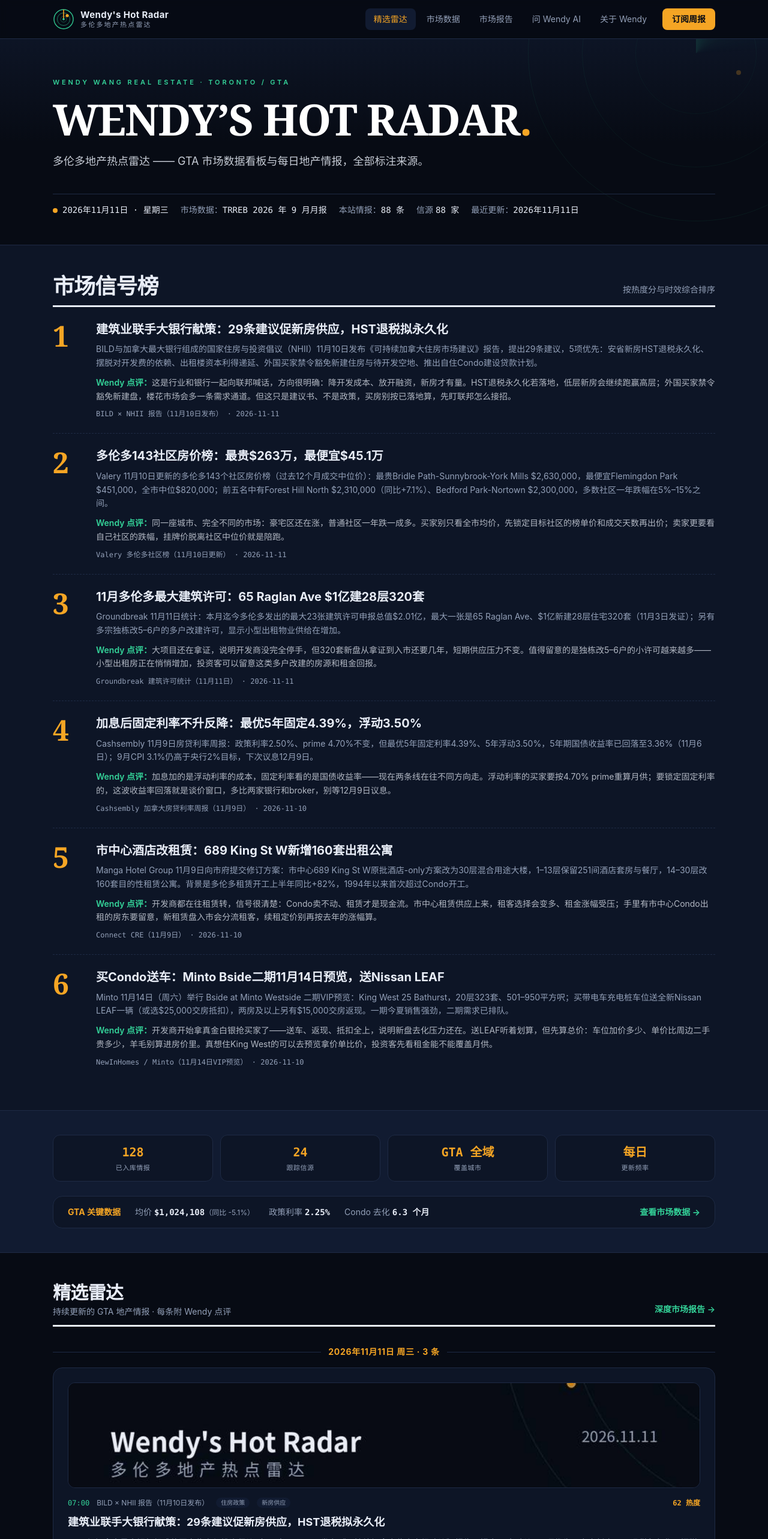
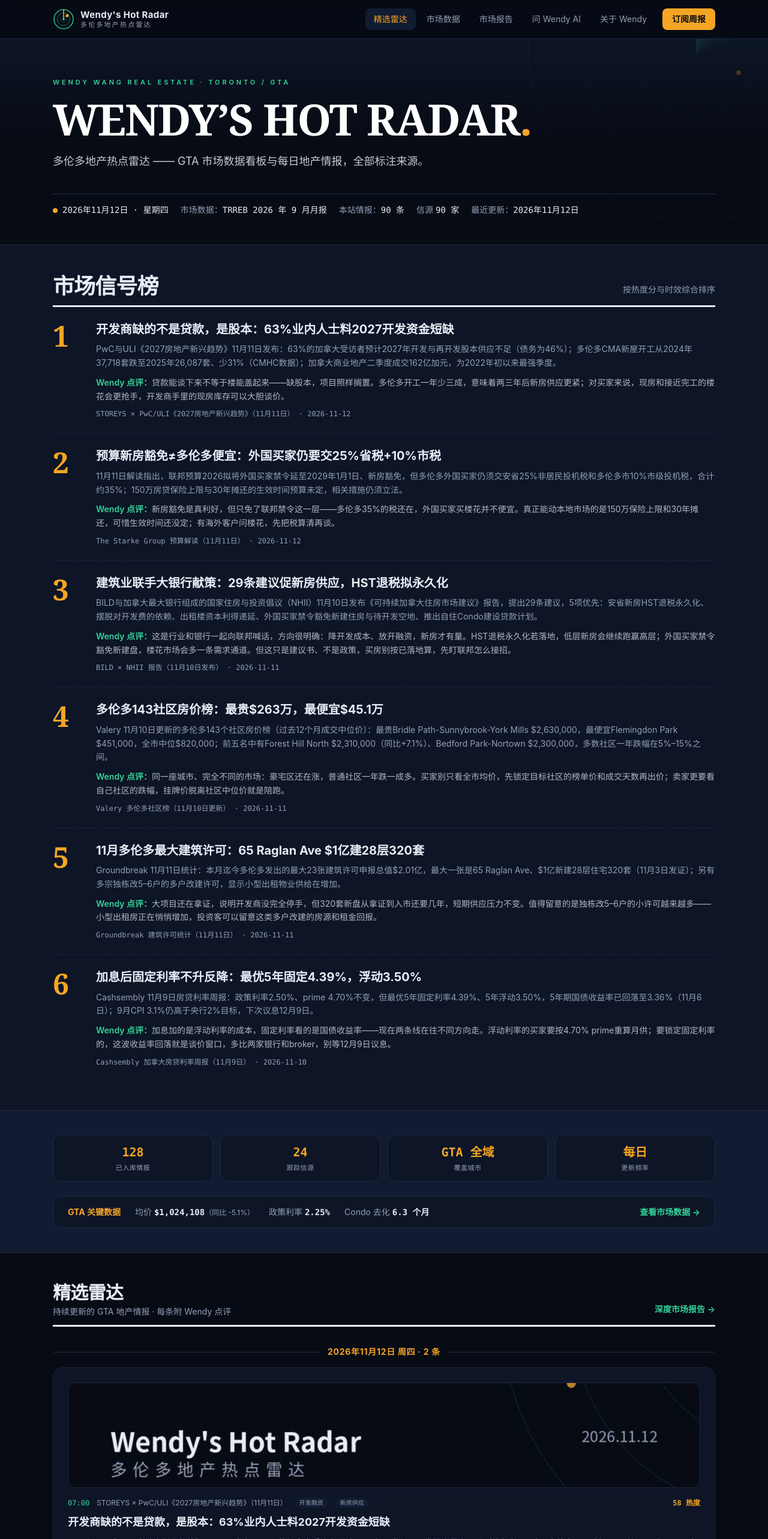
Before and after one commit to wendywangrealestate/wendy-hot-radar, a Next.js app: page / in a window 1280 px wide. Shown: the top 2566 px of the page at 60% size. Built offline with nearby package versions, Linux system fonts and the light colour scheme.

Commit message:
每日情报更新 2026-11-12

```diff
--- /dev/null
+++ b/content-inbox/2026-11-12.md
@@ -0,0 +1,55 @@
+# 2026-11-12 每日情报草稿
+
+搜集窗口：2026-11-10 至 2026-11-12 早（过去 24–48 小时）。已上站 2 条，待确认 0 条。
+
+本日可核实的新货较少：11 月 11 日发布的 PwC/ULI《2027房地产新兴趋势》开发融资分析、The Starke Group 预算 2026 多伦多视角解读。其余多为 10 月 TRREB 数据的重复解读或滚动更新页面，无新数字。
+
+## 已上站
+
+### 1. 开发商缺的不是贷款，是股本：63%业内人士料2027开发资金短缺
+- id: `pwc-uli-equity-2027-nov2026` ｜ heat 58 ｜ 来源：STOREYS × PwC/ULI《2027房地产新兴趋势》（11月11日）
+- 关键数字：63% 加拿大受访者预计 2027 年开发与再开发股本供应不足（债务 46%）；多伦多 CMA 新屋开工 26,087 套（2025 年）vs 37,718 套（2024 年），-30.8%；加拿大商业地产 Q2 成交 162 亿加元、2022 年初以来最强季度。
+- 链接：https://storeys.com/developers-equity-canada-2026/
+- 备注：STOREYS 原文页已打开核实（发布 2026-11-11T16:45Z），数字与 PwC/ULI 报告第 136–137、145 页一致。股本短缺与 Urbanation Q3 新盘数据（已上站）相互印证：开工萎缩是供给端主线。
+
+### 2. 预算新房豁免≠多伦多便宜：外国买家仍要交25%省税+10%市税
+- id: `budget2026-toronto-foreign-buyer-nov2026` ｜ heat 55 ｜ 来源：The Starke Group 预算解读（11月11日）
+- 关键数字：外国买家禁令拟延至 2029 年 1 月 1 日、新房豁免；安省 25% 非居民投机税（NRST，2022 年 10 月 25 日起）+ 多伦多市 10% 市级投机税（MNRST，2025 年 1 月 1 日起），合计约 35%；150 万房贷保险上限与 30 年摊还生效时间预算未定；三、四户保险新规 2027 年 2 月 1 日起适用。
+- 链接：https://taylor.thestarkegroup.com/blog/budget-2026-and-toronto-real-estate-foreign-buyer-ban-extended-new-homes-exempted
+- 备注：原文页已打开核实（发布 2026 年 11 月 11 日）。与 11 月 6 日已上站的 `federal-budget-2026-housing` 不重复：该条未提 NRST/MNRST 的 35% 叠加税负与“$1.5M 保险上限无生效日”两点，本条为多伦多视角的跟进解读。
+
+## 考虑过、未上站
+
+### Colossis “多伦多未售 Condo 超 22,000 套、21 个月库存”（11 月 12 日）
+- 处理：数字与 Urbanation Q3 官方调查（已完工未售 5,127 套，10 月 19 日发布、已上站 `meridian-presale-70pct-nov2026` 相关条目）严重冲突；文中另引 2023 年 Q4 旧数据，无可核验来源。属内容农场式聚合页，不上站。
+
+### STOREYS “房价下跌缓和加息冲击”（11 月 5 日发表、11 月 12 日更新）
+- 处理：内容为 TRREB 10 月数据解读（均价 $1,024,108、-2.7%，HPI -4.3%），已于 11 月 3–4 日以 `trreb-oct2026-gta-sales` 上站；11 月 12 日仅为页面更新时间戳，无新数字，不上站。
+
+### Valery 滚动更新页（镇屋/独立屋/Condo 11 月版，11 月 12 日更新）
+- 处理：均为 10 月 TRREB 数据的不同房型切面，与 11 月 3–8 日已上站的 TRREB 10 月系列条目同源，无新数字，不上站。
+
+### 房贷利率周报（Ratellow/LendCity，11 月 11 日）
+- 处理：最优 5 年固定 4.39%、5 年期国债 3.35%、prime 4.70%，与 11 月 10 日已上站 `mortgage-rates-easing-nov2026` 完全一致，无变动，不上站。
+
+### Rentals.ca 11 月全国租金报告相关解读（Zola/SQRFT，11 月 6 日）
+- 处理：多伦多平均要租 $2,593（同比+1.6%，结束 32 个月连跌），已于 11 月 6 日以 `rentals-ca-nov2026-rent-turn` 上站；11 月 6 日解读无新数字，不上站。
+
+### Zonix Grand Park（Markham）接管案（STOREYS，11 月 4 日）
+- 处理：超出 24–48 小时窗口（8 天前），不上站。
+
+### StatCan 9 月建筑许可
+- 定于 2026 年 11 月 12 日 08:30 发布，本次运行（07:00）时尚无数据。11 月 13 日再查。
+
+### CREA 10 月全国数据
+- 按日程约 11 月 16–17 日发布，今日尚未出炉。
+
+### CMHC 10 月开工数据
+- 下次发布为 2026 年 11 月 17 日，今日无新数据。
+
+## 市场数据页
+- 今日无新的结构性数据：PwC/ULI 为行业调查与 2025 年开工回顾、Starke 为预算政策解读，均不改 headline 指标。`data/market.ts`（marketUpdatedAt 2026-11-04）与首页横幅均价（$1,024,108）未动。
+- 待查：StatCan 9 月建筑许可（11 月 12 日 08:30 发布，本次运行后出炉，留待 11 月 13 日）。
+
+## 部署状态（需注意）
+- 2026-11-12 07:00 检查：线上站 https://wendy-hot-radar.vercel.app 返回 200，但首页仍显示 11 月 8 日内容为最新，11 月 9–11 日的三次提交均未上线。Vercel MCP 部署路径待本次运行按任务第 9 步再试；若仍 403，Mac 脚本部署仍是唯一已确认的替代路径（脚本已于 11 月 10 日发给 Wendy，尚未确认运行）。
--- a/data/radar.ts
+++ b/data/radar.ts
@@ -19,6 +19,50 @@ export interface RadarItem {
 }
 
 export const radarItems: RadarItem[] = [
+  {
+    "id": "pwc-uli-equity-2027-nov2026",
+    "date": "2026-11-12",
+    "time": "07:00",
+    "source": "STOREYS × PwC/ULI《2027房地产新兴趋势》（11月11日）",
+    "firstHand": false,
+    "tags": [
+      "开发融资",
+      "新房供应"
+    ],
+    "heat": 58,
+    "points": [
+      "63%受访者料开发股本短缺",
+      "多伦多开工一年少31%",
+      "Q2商业地产成交$162亿"
+    ],
+    "image": "/summaries/pwc-uli-equity-2027-nov2026.jpg",
+    "title": "开发商缺的不是贷款，是股本：63%业内人士料2027开发资金短缺",
+    "summary": "PwC与ULI《2027房地产新兴趋势》11月11日发布：63%的加拿大受访者预计2027年开发与再开发股本供应不足（债务为46%）；多伦多CMA新屋开工从2024年37,718套跌至2025年26,087套、少31%（CMHC数据）；加拿大商业地产二季度成交162亿加元，为2022年初以来最强季度。",
+    "wendyNote": "贷款能谈下来不等于楼能盖起来——缺股本，项目照样搁置。多伦多开工一年少三成，意味着两三年后新房供应更紧；对买家来说，现房和接近完工的楼花会更抢手，开发商手里的现房库存可以大胆谈价。",
+    "url": "https://storeys.com/developers-equity-canada-2026/"
+  },
+  {
+    "id": "budget2026-toronto-foreign-buyer-nov2026",
+    "date": "2026-11-12",
+    "time": "07:00",
+    "source": "The Starke Group 预算解读（11月11日）",
+    "firstHand": false,
+    "tags": [
+      "联邦预算",
+      "外国买家"
+    ],
+    "heat": 55,
+    "points": [
+      "禁令延至2029年1月1日",
+      "新房豁免但25%省税照收",
+      "多伦多另加10%市级投机税"
+    ],
+    "image": "/summaries/budget2026-toronto-foreign-buyer-nov2026.jpg",
+    "title": "预算新房豁免≠多伦多便宜：外国买家仍要交25%省税+10%市税",
+    "summary": "11月11日解读指出，联邦预算2026拟将外国买家禁令延至2029年1月1日、新房豁免，但多伦多外国买家仍须交安省25%非居民投机税和多伦多市10%市级投机税，合计约35%；150万房贷保险上限与30年摊还的生效时间预算未定，相关措施仍须立法。",
+    "wendyNote": "新房豁免是真利好，但只免了联邦禁令这一层——多伦多35%的税还在，外国买家买楼花并不便宜。真正能动本地市场的是150万保险上限和30年摊还，可惜生效时间还没定；有海外客户问楼花，先把税算清再谈。",
+    "url": "https://taylor.thestarkegroup.com/blog/budget-2026-and-toronto-real-estate-foreign-buyer-ban-extended-new-homes-exempted"
+  },
   {
     "id": "nhii-housing-report-nov2026",
     "date": "2026-11-11",
```
Also changed, not shown: public/summaries/budget2026-toronto-foreign-buyer-nov2026.jpg (added), public/summaries/pwc-uli-equity-2027-nov2026.jpg (added).
